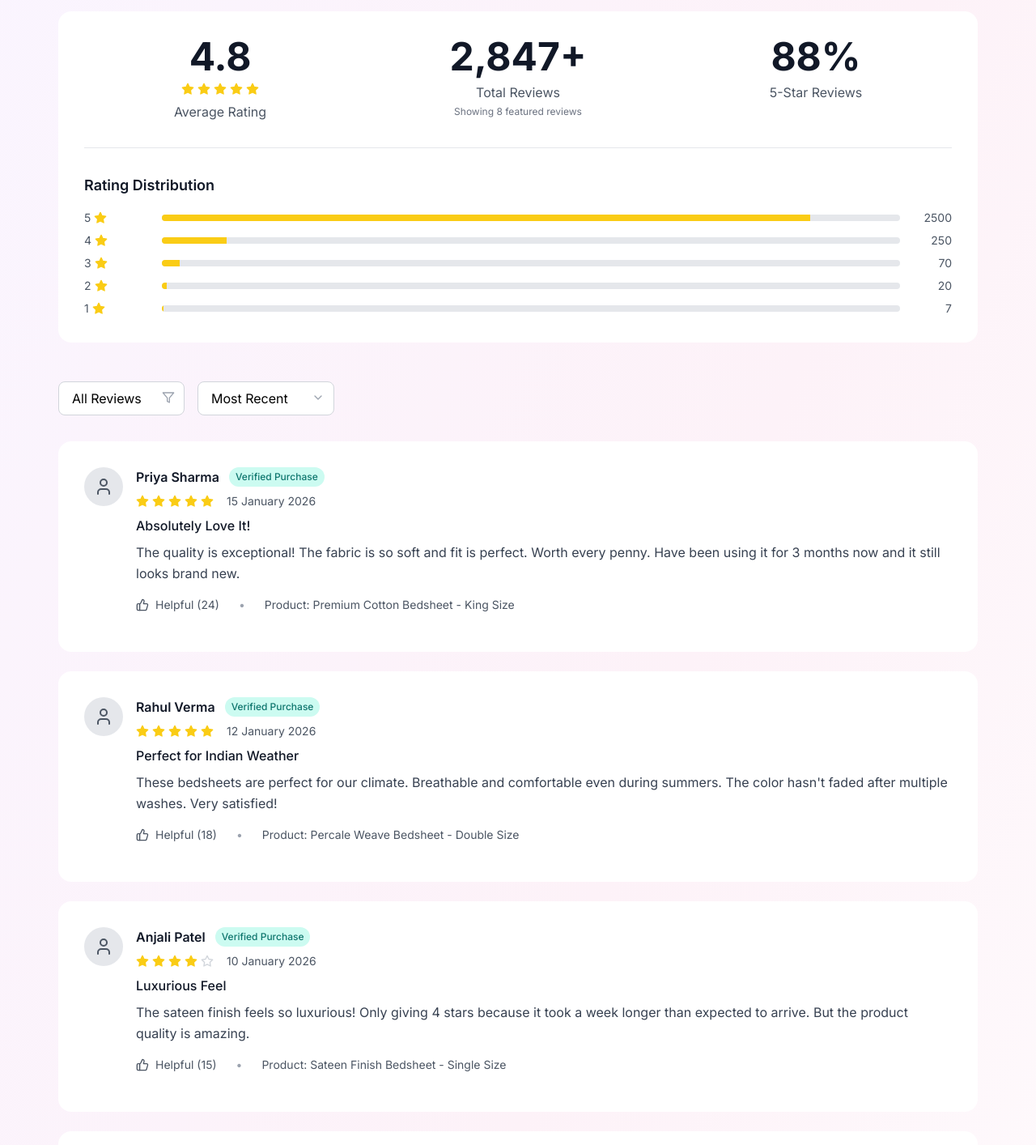
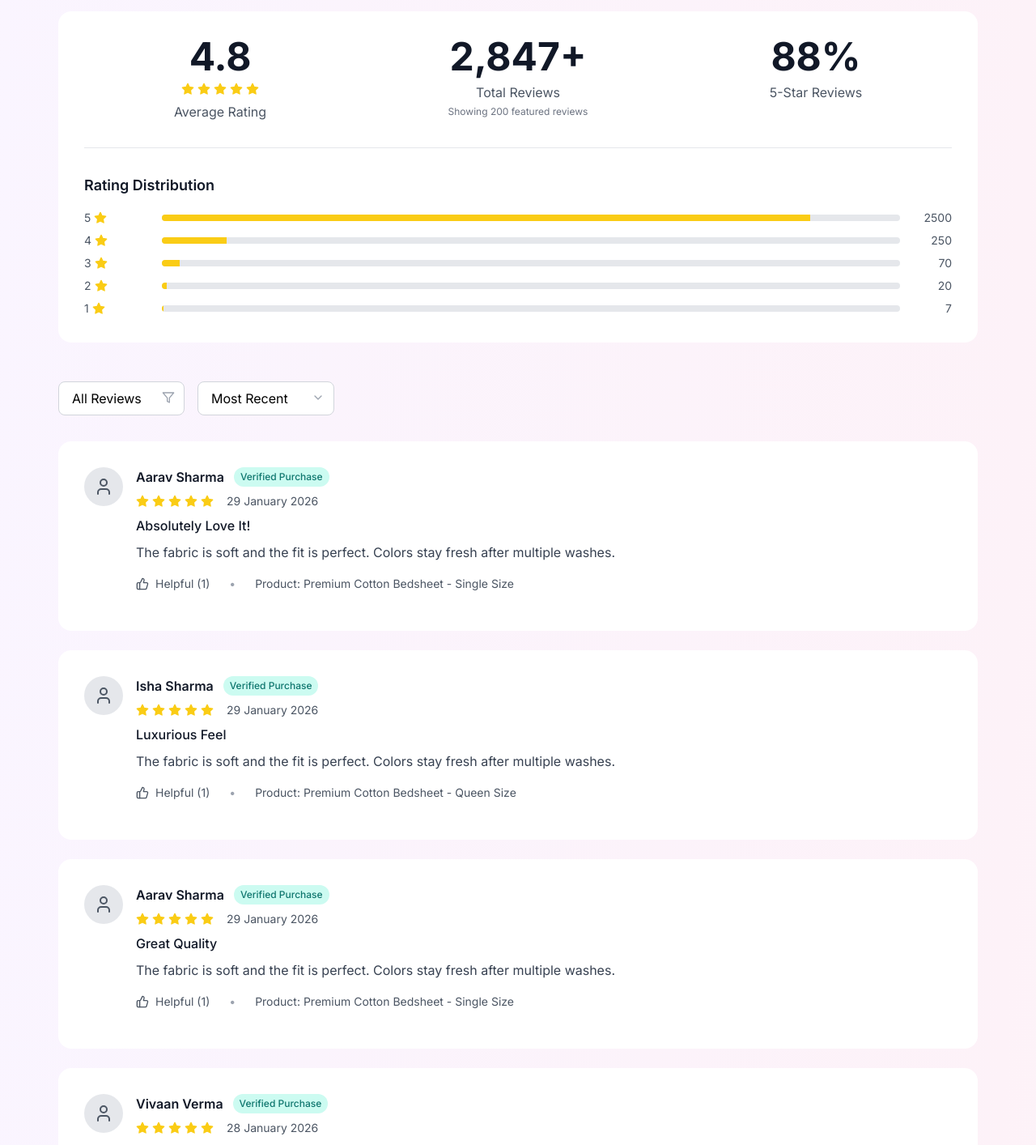
Before and after one commit to officialfeatherfold-beep/featherfold-frontend, a React (Vite) app: page /reviews in a window 1280 px wide. Shown: the part 360-1774 px from the top of the page at 81% size. Built offline with nearby package versions, Linux system fonts and the light colour scheme; no server answers.

Commit message:
Generate 200 written reviews and update stats

```diff
--- a/src/components/ReviewsPage.jsx
+++ b/src/components/ReviewsPage.jsx
@@ -12,108 +12,63 @@ import {
 } from 'lucide-react';
 import Header from './Header';
 
-// Move reviews outside component to prevent re-creation on every render
-const REVIEWS = [
-  {
-    id: 1,
-    name: "Priya Sharma",
-    rating: 5,
-    date: "2026-01-15",
-    product: "Premium Cotton Bedsheet - King Size",
-    title: "Absolutely Love It!",
-    content: "The quality is exceptional! The fabric is so soft and fit is perfect. Worth every penny. Have been using it for 3 months now and it still looks brand new.",
-    verified: true,
-    helpful: 24,
-    images: []
-  },
-  {
-    id: 2,
-    name: "Rahul Verma",
-    rating: 5,
-    date: "2026-01-12",
-    product: "Percale Weave Bedsheet - Double Size",
-    title: "Perfect for Indian Weather",
-    content: "These bedsheets are perfect for our climate. Breathable and comfortable even during summers. The color hasn't faded after multiple washes. Very satisfied!",
-    verified: true,
-    helpful: 18,
-    images: []
-  },
-  {
-    id: 3,
-    name: "Anjali Patel",
-    rating: 4,
-    date: "2026-01-10",
-    product: "Sateen Finish Bedsheet - Single Size",
-    title: "Luxurious Feel",
-    content: "The sateen finish feels so luxurious! Only giving 4 stars because it took a week longer than expected to arrive. But the product quality is amazing.",
-    verified: true,
-    helpful: 15,
-    images: []
-  },
-  {
-    id: 4,
-    name: "Vikram Singh",
-    rating: 5,
-    date: "2026-01-08",
-    product: "Premium Cotton Bedsheet - King Size",
-    title: "Better Than Expected",
-    content: "I've tried many brands but FeatherFold is by far the best. The thread count is amazing and it feels like sleeping in a 5-star hotel.",
-    verified: true,
-    helpful: 32,
-    images: []
-  },
-  {
-    id: 5,
-    name: "Kavita Reddy",
-    rating: 5,
-    date: "2026-01-05",
-    product: "Percale Weave Bedsheet - King Size",
-    title: "Excellent Customer Service",
-    content: "Had a small issue with my order and their customer service resolved it immediately. The bedsheets themselves are fantastic - soft, durable, and beautiful.",
-    verified: true,
-    helpful: 21,
-    images: []
-  },
-  {
-    id: 6,
-    name: "Amit Kumar",
-    rating: 4,
-    date: "2026-01-03",
-    product: "Sateen Finish Bedsheet - Double Size",
-    title: "Good Quality, Minor Issue",
-    content: "Overall very happy with the purchase. The fabric quality is excellent. Only minor issue was that the pillowcases were slightly smaller than expected.",
-    verified: true,
-    helpful: 12,
-    images: []
-  },
-  {
-    id: 7,
-    name: "Meera Joshi",
-    rating: 5,
-    date: "2026-01-01",
-    product: "Premium Cotton Bedsheet - Single Size",
-    title: "Perfect Gift",
-    content: "Bought this as a gift for my sister and she absolutely loves it! The packaging was beautiful and the quality is outstanding. Will definitely order again.",
-    verified: true,
-    helpful: 19,
-    images: []
-  },
-  {
-    id: 8,
-    name: "Rohit Gupta",
-    rating: 5,
-    date: "2025-12-28",
-    product: "Percale Weave Bedsheet - King Size",
-    title: "Worth the Investment",
-    content: "Initially thought it was expensive, but after using it for 2 months, I can say it's worth every rupee. The quality speaks for itself.",
-    verified: true,
-    helpful: 28,
-    images: []
+const NAME_POOL = [
+  'Aarav', 'Vivaan', 'Aditya', 'Vihaan', 'Arjun', 'Sai', 'Rohan', 'Karan', 'Rahul', 'Amit',
+  'Isha', 'Ananya', 'Neha', 'Riya', 'Pooja', 'Priya', 'Kavita', 'Meera', 'Nisha', 'Simran'
+];
+const LAST_NAMES = [
+  'Sharma', 'Verma', 'Patel', 'Singh', 'Reddy', 'Kumar', 'Joshi', 'Gupta', 'Mehta', 'Khanna'
+];
+const PRODUCT_TITLES = [
+  'Premium Cotton Bedsheet', 'Sateen Finish Bedsheet', 'Percale Weave Bedsheet',
+  'Luxury Bedsheet Set', 'SoftTouch Bedsheet', 'Everyday Comfort Sheet'
+];
+const SIZES = ['Single', 'Double', 'Queen', 'King'];
+const REVIEW_TITLES = [
+  'Absolutely Love It!', 'Perfect for Indian Weather', 'Luxurious Feel', 'Better Than Expected',
+  'Great Quality', 'Soft and Comfortable', 'Value for Money', 'Would Buy Again'
+];
+const REVIEW_TEXTS = [
+  'The fabric is soft and the fit is perfect. Colors stay fresh after multiple washes.',
+  'Comfortable in summer and winter. Stitching is neat and packaging was good.',
+  'Feels premium and the elastic holds well on the mattress. Very satisfied.',
+  'Good thread count and smooth feel. Delivery was on time.',
+  'Bought for family and everyone likes it. Quality is consistent.',
+  'Nice finish and doesn’t wrinkle much. Worth the price.'
+];
+const RATING_PATTERN = [5, 5, 4, 5, 4, 5, 3, 5, 4, 5];
+
+const generateReviews = (count = 200) => {
+  const reviews = [];
+  const today = new Date();
+
+  for (let i = 0; i < count; i += 1) {
+    const daysAgo = i % 90;
+    const date = new Date(today);
+    date.setDate(today.getDate() - daysAgo);
+    const rating = RATING_PATTERN[i % RATING_PATTERN.length];
+
+    reviews.push({
+      id: i + 1,
+      name: `${NAME_POOL[i % NAME_POOL.length]} ${LAST_NAMES[i % LAST_NAMES.length]}`,
+      rating,
+      date: date.toISOString().slice(0, 10),
+      product: `${PRODUCT_TITLES[i % PRODUCT_TITLES.length]} - ${SIZES[i % SIZES.length]} Size`,
+      title: REVIEW_TITLES[i % REVIEW_TITLES.length],
+      content: REVIEW_TEXTS[i % REVIEW_TEXTS.length],
+      verified: true,
+      helpful: (i % 30) + 1,
+      images: []
+    });
   }
-];
+
+  return reviews;
+};
+
+const REVIEWS = generateReviews(200);
 
 const TOTAL_REVIEWS_DISPLAY = 2847;
-const WRITTEN_REVIEWS_LAST_3_MONTHS = 560;
+const WRITTEN_REVIEWS_LAST_3_MONTHS = 200;
 const RATING_DISTRIBUTION = [
   { rating: 5, count: 2500 },
   { rating: 4, count: 250 },
```
